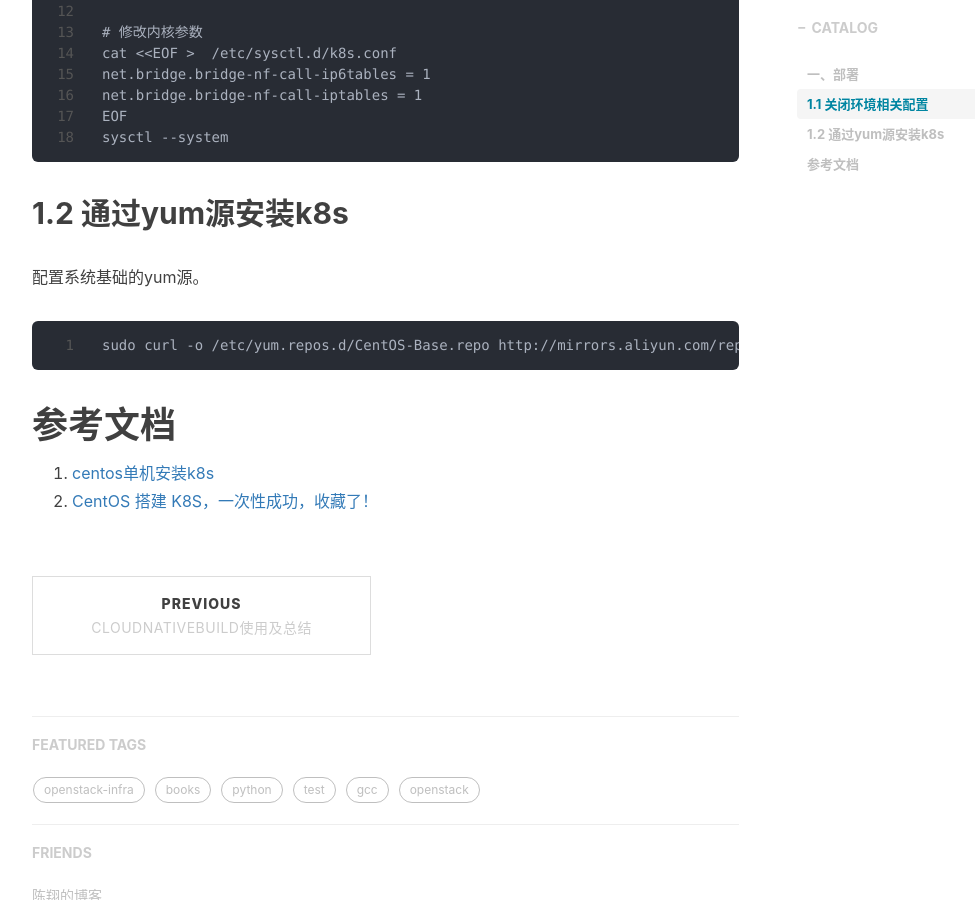
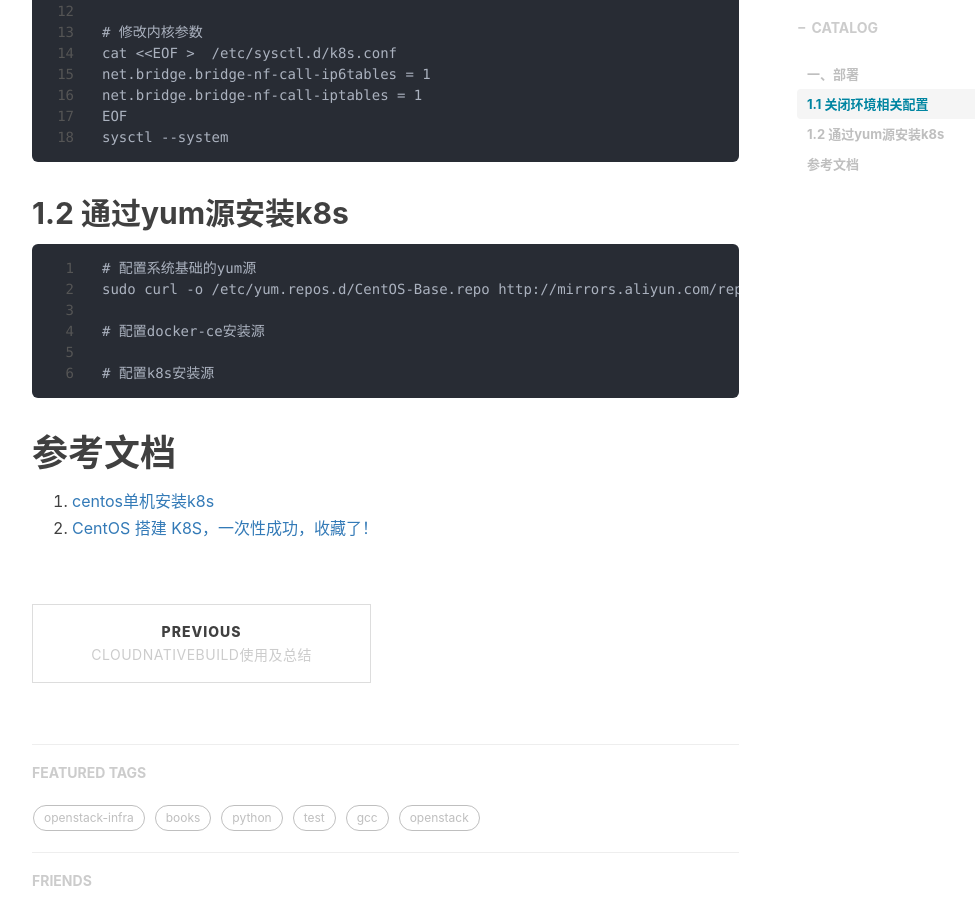
Before and after one commit to shihai1991/shihai1991.github.io, a Jekyll site: the page built from _posts/2022-09-14-K8S deployment.md, in a window 1280 px wide and 900 px high, scrolled down 883 px. Shown: the whole window, without its empty margins (233-1208 px from the left). Built offline with Jekyll 4.4.1, drawn with Linux system fonts in a browser that asks for light colours; nearby versions of some CDN libraries; comment, search, counter and statistics services are not loaded.

Commit message:
Update 2022-09-14-K8S deployment.md

````diff
--- a/_posts/2022-09-14-K8S deployment.md
+++ b/_posts/2022-09-14-K8S deployment.md
@@ -32,9 +32,13 @@
 ```
 
 ## 1.2 通过yum源安装k8s
-配置系统基础的yum源。
 ```
+# 配置系统基础的yum源
 sudo curl -o /etc/yum.repos.d/CentOS-Base.repo http://mirrors.aliyun.com/repo/Centos-7.repo
+
+# 配置docker-ce安装源
+
+# 配置k8s安装源
 ```
 
 # 参考文档
````
